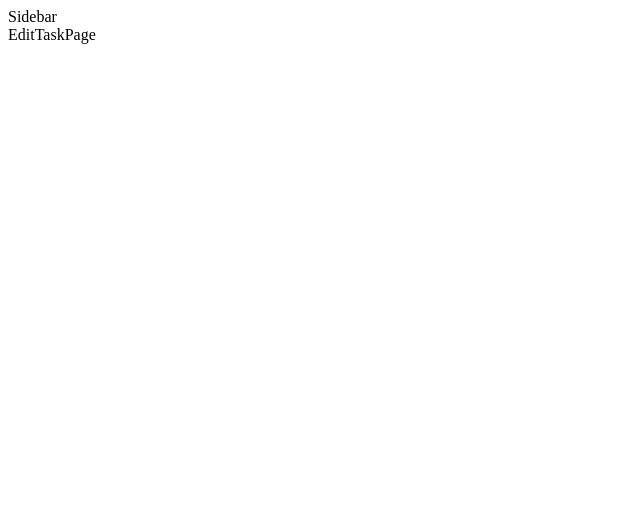
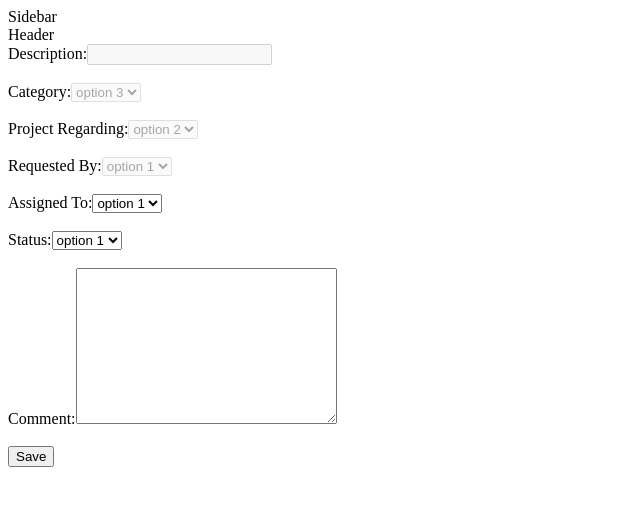
Before and after one commit to Sayumidealwis/sample-page-frontend, a React (Create React App) app: page /taskedit in a window 1280 px wide. Shown: the top 506 px of the page, without its empty margins (0-640 px from the left). Built offline with nearby package versions, Linux system fonts and the light colour scheme.

Commit message:
Added form to edittaskpage

```diff
--- a/src/Pages/EditTaskPage.jsx
+++ b/src/Pages/EditTaskPage.jsx
@@ -1,8 +1,74 @@
 import React from 'react'
+import Header from '../Components/Header'
 import '../Styles/EditTaskPage.css'
 
-const EditTaskPage = () => {
-  return <div>EditTaskPage</div>
+export default function EditTaskPage() {
+  return (
+    <div>
+      <Header currentPage="Edit Task" />
+      <div className="edit-task-page">
+        <form>
+          <label className="form-label">Description:</label>
+          <input type="text" disabled />
+          <br />
+          <br />
+
+          <label className="form-label">Category:</label>
+          <select disabled>
+            <option>option 1</option>
+            <option>option 2</option>
+            <option selected>option 3</option>
+          </select>
+          <br />
+          <br />
+
+          <label className="form-label">Project Regarding:</label>
+          <select disabled>
+            <option>option 1</option>
+            <option selected>option 2</option>
+          </select>
+          <br />
+          <br />
+
+          <label className="form-label">Requested By:</label>
+          <select disabled>
+            <option selected>option 1</option>
+            <option>option 2</option>
+          </select>
+          <br />
+          <br />
+
+          <label className="form-label">Assigned To:</label>
+          <select>
+            <option>option 1</option>
+            <option>option 2</option>
+          </select>
+          <br />
+          <br />
+
+          <label className="form-label">Status:</label>
+          <select>
+            <option>option 1</option>
+            <option>option 2</option>
+          </select>
+          <br />
+          <br />
+
+          <label className="form-label">Comment:</label>
+          <textarea
+            name="comment" rows={10} cols={30}>
+
+          </textarea>
+
+          <br />
+          <br />
+
+          <button className="form-button" type="submit">
+            Save
+          </button>
+        </form>
+      </div>
+    </div>
+
+  )
 }
-
-export default EditTaskPage
```
